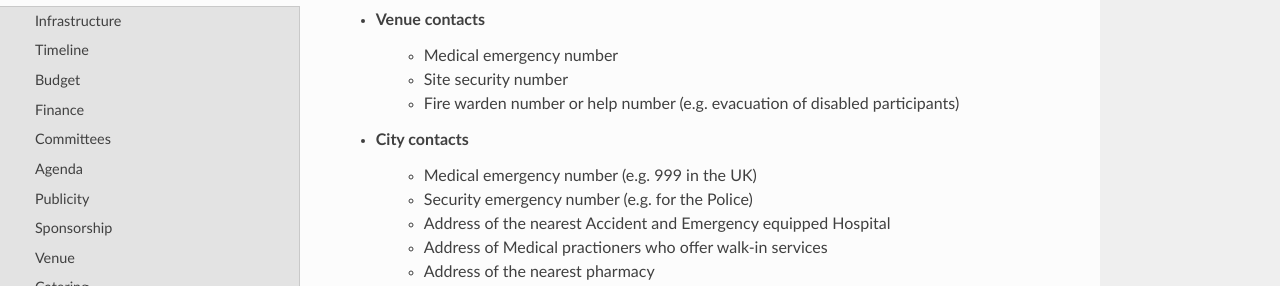
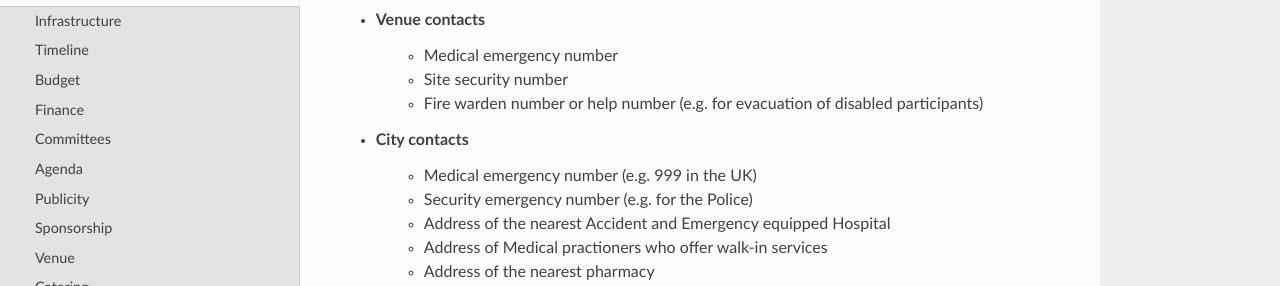
Before and after one commit to softwaresaved/event-organisation-guide, a Sphinx documentation site: the page built from docs/eog/eps-event-safety.rst, in a window 1280 px wide and 1217 px high. Shown: the part 352-638 px from the top of the window. Built offline with Sphinx 7.4.7 and the Read the Docs theme 2.0.0, drawn with Linux system fonts in a browser that asks for light colours.

Commit message:
added for

```diff
--- a/docs/eog/eps-event-safety.rst
+++ b/docs/eog/eps-event-safety.rst
@@ -12,7 +12,7 @@ As a minimum there is various information which should be available and at hand
 - Venue contacts
    - Medical emergency number
    - Site security number
-   - Fire warden number or help number (e.g. evacuation of disabled participants)
+   - Fire warden number or help number (e.g. for evacuation of disabled participants)
 
 - City contacts
    - Medical emergency number (e.g. 999 in the UK)
```
